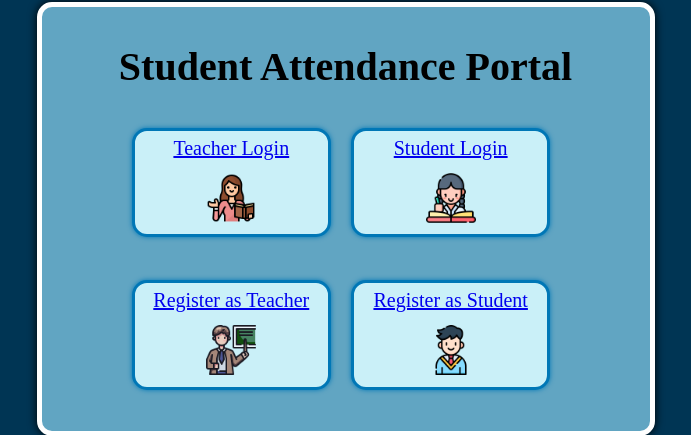
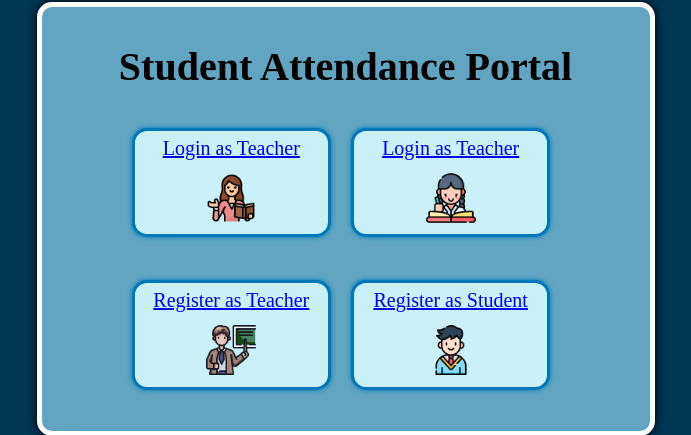
Before and after one commit to samiyak14/flask_study, a Flask app: page / in a window 1280 px wide. Shown: the part 189-624 px from the top of the page, without its empty margins (294-985 px from the left). Run offline with Flask 3, Linux system fonts and the light colour scheme.

Commit message:
decorated home page

```diff
--- a/templates/index.html
+++ b/templates/index.html
@@ -9,10 +9,10 @@
 <body>
     <div class="indexcontainer">
         <h1 id="title">Student Attendance Portal</h1>
-        <div class="logins"><a href="{{ url_for('login_teacher') }}">Teacher Login</a>
+        <div class="logins"><a href="{{ url_for('login_teacher') }}">Login as Teacher</a>
             <div><img src="/static/teacher.png" height=50px></div>
             </div>
-        <div class="logins"><a href="{{ url_for('login_student') }}">Student Login</a>
+        <div class="logins"><a href="{{ url_for('login_student') }}">Login as Teacher</a>
             <div><img src="/static/student.png" height=50px></div>
         </div>
         <div class="logins"><a href="{{ url_for('register_teacher') }}">Register as Teacher</a>
```
